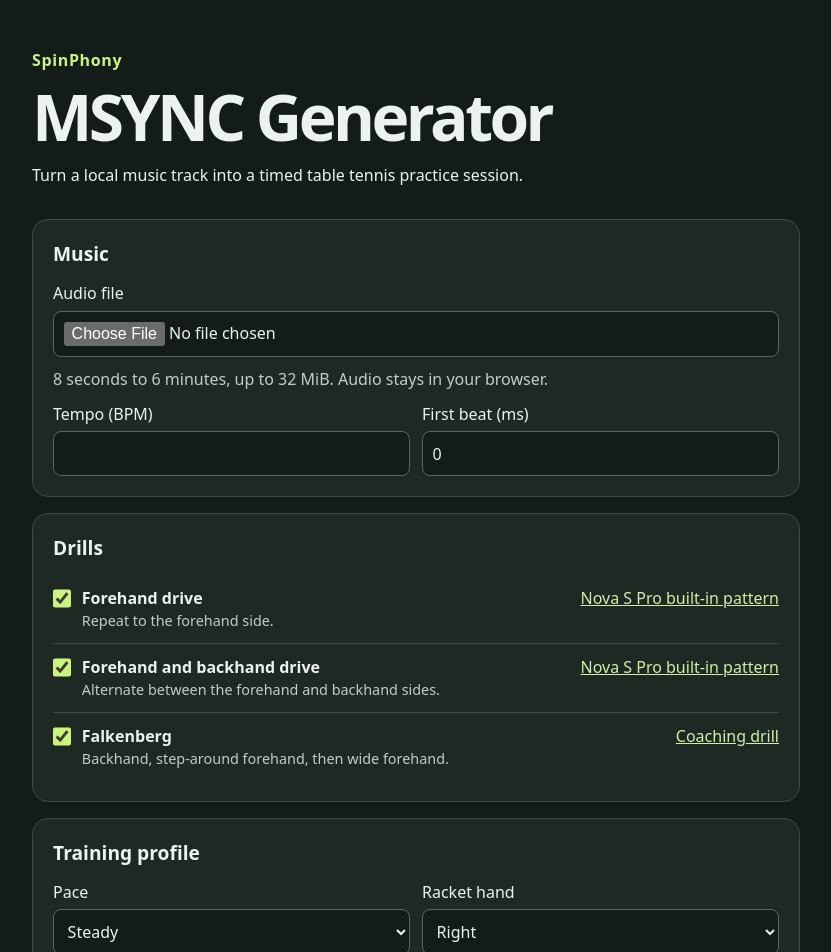
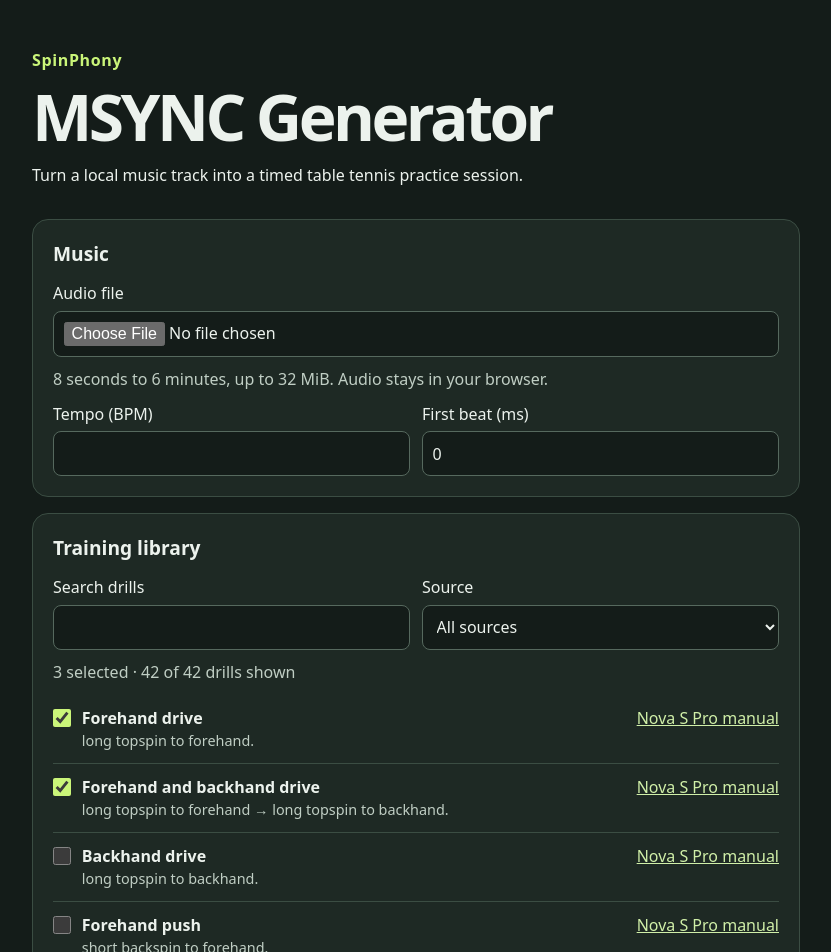
Before and after one commit to shimuranmonk/SpinPhony, a React (Vite) app: page / in a window 1280 px wide. Shown: the top 952 px of the page, without its empty margins (224-1055 px from the left). Built offline with nearby package versions, Linux system fonts and the light colour scheme.

Commit message:
Add sourced Nova S Pro and coaching training library

```diff
--- a/src/catalog.ts
+++ b/src/catalog.ts
@@ -1,30 +1,104 @@
-const manual = "https://tennis2table.com/wp-content/uploads/2025/12/PONGBOT-NOVA-S-PRO-OPERATION-MANUAL.pdf#page=30";
+const manual = "https://device.report/m/5844640969b9ba563c817978f1836deee83beee7bd85481c94e34c2dbfffc368.pdf";
+const hodges = "https://www.tabletenniscoaching.com/node/18";
+const footwork = "https://www.tabletenniscoaching.com/blog?page=57";
+const coachingVideo = "https://www.youtube.com/watch?v=1Nv8ZFfiDFo";
 
-export const drills = [
-  {
-    id: "INL_FOREHAND",
-    name: "Forehand drive",
-    category: "Nova S Pro built-in pattern",
-    description: "Repeat to the forehand side.",
-    source: manual,
-    placements: [4],
-  },
-  {
-    id: "INL_ALTERNATE",
-    name: "Forehand and backhand drive",
-    category: "Nova S Pro built-in pattern",
-    description: "Alternate between the forehand and backhand sides.",
-    source: manual,
-    placements: [4, -4],
-  },
-  {
-    id: "INL_FALKENBERG",
-    name: "Falkenberg",
-    category: "Coaching drill",
-    description: "Backhand, step-around forehand, then wide forehand.",
-    source: "https://www.tabletenniscoaching.com/node/1183",
-    placements: [-4, -4, 6],
-  },
-] as const;
+const feeds = {
+  WB: { drop: -6, spin: "top", depth: "long" },
+  B: { drop: -4, spin: "top", depth: "long" },
+  M: { drop: 0, spin: "top", depth: "long" },
+  F: { drop: 4, spin: "top", depth: "long" },
+  WF: { drop: 6, spin: "top", depth: "long" },
+  Bs: { drop: -4, spin: "back", depth: "short" },
+  Fs: { drop: 4, spin: "back", depth: "short" },
+  Bu: { drop: -4, spin: "back", depth: "long" },
+  Mu: { drop: 0, spin: "back", depth: "long" },
+  Fu: { drop: 4, spin: "back", depth: "long" },
+} as const;
 
-export type Drill = typeof drills[number];
+type Feed = typeof feeds[keyof typeof feeds];
+type FeedCode = keyof typeof feeds;
+type ManualRow = [id: string, name: string, page: number, sequence: FeedCode[], random?: boolean];
+
+export type Drill = {
+  id: string;
+  name: string;
+  category: "Nova S Pro manual" | "Coaching drill";
+  description: string;
+  source: string;
+  balls: Feed[];
+  random: boolean;
+};
+
+const manualRows: ManualRow[] = [
+  ["FOREHAND","Forehand drive",16,["F"]],
+  ["ALTERNATE","Forehand and backhand drive",18,["F","B"]],
+  ["BACKHAND","Backhand drive",16,["B"]],
+  ["PUSH_F","Forehand push",15,["Fs"]],
+  ["PUSH_B","Backhand push",15,["Bs"]],
+  ["LOOP_F","Forehand loop against backspin",16,["Fu"]],
+  ["LOOP_B","Backhand loop against backspin",17,["Bu"]],
+  ["LF_DB","Forehand loop → backhand drive",17,["Fu","B"]],
+  ["LF_DF","Forehand loop → forehand drive",17,["Fu","F"]],
+  ["PF_DF","Forehand push → forehand drive from middle",18,["Fs","M"]],
+  ["PB_LF","Backhand push → forehand loop",18,["Bs","Fu"]],
+  ["PF_LB","Forehand push → backhand loop",19,["Fs","Bu"]],
+  ["DF_DF","Two-point forehand drive",19,["F","M"]],
+  ["PB_LB","Backhand push → backhand loop",20,["Bs","Bu"]],
+  ["PF_LF","Forehand push → forehand loop",20,["Fs","Fu"]],
+  ["LF_LF","Two-point forehand loop",20,["Fu","Mu"]],
+  ["LB_DF","Backhand loop → forehand drive",21,["Bu","F"]],
+  ["LB_DB_DF","Backhand loop → backhand drive → forehand drive",21,["Bu","B","F"]],
+  ["PF_LF_DB","Forehand push → forehand loop → backhand drive",21,["Fs","Fu","B"]],
+  ["PB_LF_DF","Backhand push → forehand loop → forehand drive",21,["Bs","Fu","F"]],
+  ["PB_LB_DF","Backhand push → backhand loop → forehand drive",22,["Bs","Bu","F"]],
+  ["DB_DF_DF","Backhand drive → two forehand drives",22,["B","F","F"]],
+  ["LONG_PF_LF_DF","Long forehand push → forehand loop → forehand drive",22,["Fu","Fu","F"]],
+  ["RANDOM_DRIVE","Random topspin across the table",22,["WB","B","M","F","WF"],true],
+  ["RANDOM_TWO_THIRDS","Random topspin on the forehand two-thirds",23,["M","F","WF"],true],
+  ["LF_DB_DF","Forehand loop → backhand drive → forehand drive",23,["Fu","B","F"]],
+  ["PF_LF_DF","Short forehand push → forehand loop → forehand drive",23,["Fs","Fu","F"]],
+  ["PB_LB_DB","Backhand push → backhand loop → backhand drive",24,["Bs","Bu","B"]],
+  ["PF_LB_DB","Forehand push → backhand loop → backhand drive",24,["Fs","Bu","B"]],
+  ["ALL_RANDOM","Random short backspin and long topspin",24,["Bs","Fs","B","M","F"],true],
+  ["PB_LF_DB","Backhand push → forehand loop → backhand drive",25,["Bs","Fu","B"]],
+  ["PF_LB_DF","Forehand push → backhand loop → forehand drive",25,["Fs","Bu","F"]],
+  ["LF_DF_DB","Forehand loop → forehand drive → backhand drive",25,["Fu","F","B"]],
+  ["LB_DF_DB","Backhand loop → forehand drive → backhand drive",26,["Bu","F","B"]],
+  ["DF_THREE","Three-point forehand drive",26,["F","M","B"]],
+  ["TWO_TWO","Two forehands → two backhands",30,["F","F","B","B"]],
+  ["PF_DB_DB","Forehand push → two backhand drives",40,["Fs","B","B"]],
+];
+
+function describeFeed(ball: Feed) {
+  const side = ball.drop < 0 ? "backhand" : ball.drop > 0 ? "forehand" : "middle";
+  return [ball.depth, ball.spin === "back" ? "backspin" : "topspin", "to " + side].join(" ");
+}
+
+const manualDrills: Drill[] = manualRows.map(([id, name, page, sequence, random = false]) => {
+  const balls = sequence.map(code => feeds[code]);
+  return {
+    id: "INL_" + id,
+    name,
+    category: "Nova S Pro manual",
+    description: (random ? "Randomly mix " : "") + balls.map(describeFeed).join(random ? ", " : " → ") + ".",
+    source: manual + "#page=" + page,
+    balls,
+    random,
+  };
+});
+
+function coaching(id: string, name: string, description: string, source: string, sequence: FeedCode[], random = false): Drill {
+  return { id: "INL_" + id, name, description, source, category: "Coaching drill", balls: sequence.map(code => feeds[code]), random };
+}
+
+const coachingDrills = [
+  coaching("FALKENBERG", "Falkenberg", "Backhand, step-around forehand from the backhand corner, then wide forehand.", "https://www.tabletenniscoaching.com/node/1183", ["B", "B", "WF"]),
+  coaching("COACH_BH_MOVE", "Two-point backhand footwork", "Use backhands at the wide backhand and near the middle.", footwork, ["WB", "M"]),
+  coaching("COACH_SIDE_MOVE", "Side-to-side forehand footwork", "Use forehands across a wider span as your footwork improves.", hodges, ["M", "WF"]),
+  coaching("COACH_RANDOM_WINGS", "Random forehand or backhand", "Read the feed and choose the stroke after the ball is sent.", hodges, ["B", "F"], true),
+  coaching("COACH_MIDDLE_CORNERS", "Middle and corners", "Recover through the middle between alternating corners.", coachingVideo + "&t=768", ["M", "B", "M", "F"]),
+];
+
+export const starterDrills = [manualDrills[0], manualDrills[1], coachingDrills[0]];
+export const drills = [...manualDrills, ...coachingDrills];
--- a/src/generator.ts
+++ b/src/generator.ts
@@ -82,9 +82,12 @@ export function exportTimeline(track: Track, cues: Cue[], profile: Profile, bpm:
   const blocks = Array.from(used, drill => [
     "[INLINE:" + drill.id + "]",
     "NAME=" + drill.name,
-    "RANDOM=false",
-    ...drill.placements.map((drop, index) =>
-      "BALL=" + (index + 1) + ";SPEED=5;SPIN=2;TYPE=top;HEIGHT=20;DROP=" + (drop * direction) + ";BPM=" + bpm + ";REPS=1"),
+    "RANDOM=" + drill.random,
+    ...drill.balls.map((ball, index) => {
+      const speed = ball.depth === "short" ? 3 : 5;
+      return "BALL=" + (index + 1) + ";SPEED=" + speed + ";SPIN=2;TYPE=" + ball.spin
+        + ";HEIGHT=20;DROP=" + (ball.drop * direction) + ";BPM=" + bpm + ";REPS=1";
+    }),
   ].join("\n"));
   const lines = cues.map(cue => timestamp(cue.timeMs) + " "
     + (cue.command === "INLINE" ? "INLINE=" + cue.drill.id : cue.command));
--- a/src/main.tsx
+++ b/src/main.tsx
@@ -1,6 +1,6 @@
 import { useRef, useState } from "react";
 import { createRoot } from "react-dom/client";
-import { drills } from "./catalog.js";
+import { drills, starterDrills } from "./catalog.js";
 import type { Drill } from "./catalog.js";
 import { exportTimeline, generate, timestamp } from "./generator.js";
 import type { Profile } from "./generator.js";
@@ -14,7 +14,9 @@ function App() {
   const [error, setError] = useState("");
   const [bpm, setBpm] = useState("");
   const [offset, setOffset] = useState("0");
-  const [selected, setSelected] = useState<Drill[]>([...drills]);
+  const [selected, setSelected] = useState<Drill[]>(starterDrills);
+  const [drillQuery, setDrillQuery] = useState("");
+  const [drillSource, setDrillSource] = useState("");
   const [profile, setProfile] = useState<Profile>({
     pace: "steady", handedness: "right", workBeats: 16, recoveryBeats: 4,
   });
@@ -60,6 +62,10 @@ function App() {
 
   let timelineError = "";
   let source = "";
+  const query = drillQuery.trim().toLowerCase();
+  const visibleDrills = drills.filter(drill =>
+    (!drillSource || drill.category === drillSource)
+    && (drill.name + " " + drill.description).toLowerCase().includes(query));
   if (track && result) {
     try {
       source = exportTimeline(track, result.cues, profile, result.feedBpm);
@@ -100,19 +106,32 @@ function App() {
           </div>
         </section>
         <section>
-          <h2>Drills</h2>
-          {drills.map(drill => (
+          <h2>Training library</h2>
+          <div className="fields">
+            <label>Search drills<input type="search" value={drillQuery} onChange={event => setDrillQuery(event.target.value)} /></label>
+            <div className="drill-source"><label htmlFor="drill-source">Source</label>
+            <select id="drill-source" value={drillSource} onChange={event => setDrillSource(event.target.value)}>
+              <option value="">All sources</option><option>Nova S Pro manual</option><option>Coaching drill</option>
+            </select></div>
+          </div>
+          <p className="hint" role="status">{selected.length} selected · {visibleDrills.length} of {drills.length} drills shown</p>
+          <div className="drill-library" role="group" aria-label="Available drills" tabIndex={0}>
+          {visibleDrills.length === 0 && <p>No matching drills.</p>}
+          {visibleDrills.map(drill => (
             <div className="drill" key={drill.id}>
               <label>
                 <input type="checkbox" checked={selected.includes(drill)} onChange={event => {
                   setResult(undefined);
-                  setSelected(drills.filter(item => item === drill ? event.target.checked : selected.includes(item)));
+                  const checked = event.target.checked;
+                  setSelected(previous => [...starterDrills, ...drills.filter(item => !starterDrills.includes(item))]
+                    .filter(item => item === drill ? checked : previous.includes(item)));
                 }} />
                 <span><strong>{drill.name}</strong><small>{drill.description}</small></span>
               </label>
               <a href={drill.source} target="_blank" rel="noreferrer">{drill.category}</a>
             </div>
           ))}
+          </div>
         </section>
         <section>
           <h2>Training profile</h2>
--- a/src/style.css
+++ b/src/style.css
@@ -21,6 +21,8 @@ a { color: #d0efa8; }
 .fields { display: grid; gap: .75rem; grid-template-columns: repeat(2, minmax(0, 1fr)); }
 .drill { display: flex; align-items: start; flex-wrap: wrap; justify-content: space-between; gap: .35rem 1rem; padding: .7rem 0; }
 .drill + .drill { border-top: 1px solid #3b4d43; }
+.drill-library { max-height: 25rem; overflow: auto; }
+.drill-source { display: grid; gap: .35rem; }
 .drill label { display: flex; gap: .65rem; }
 small { display: block; font-size: .9rem; }
 .hint, small { color: #c0cec4; }
```
Also changed, not shown: 5 other files (tests, documents, lock files or other folders).
